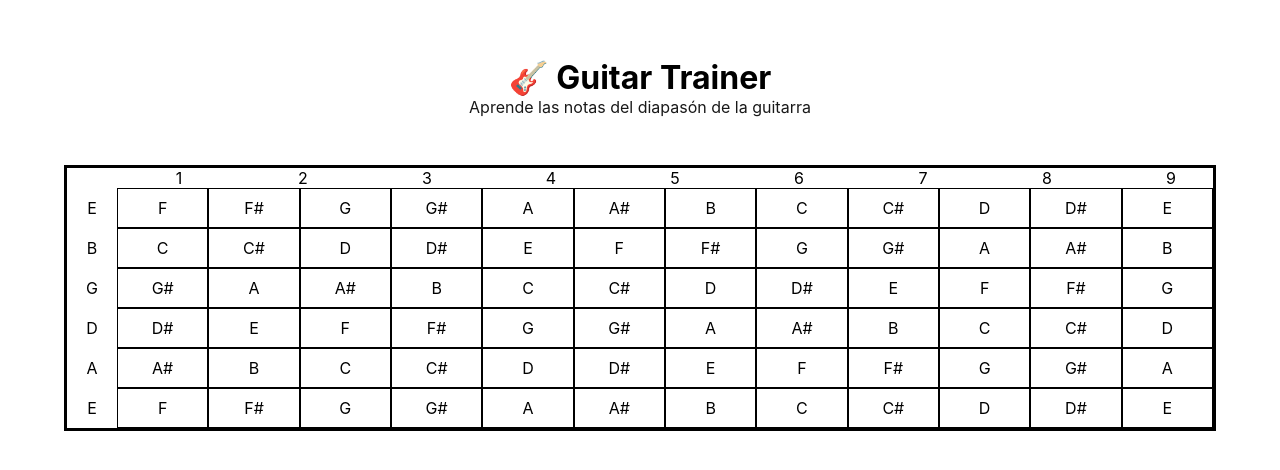
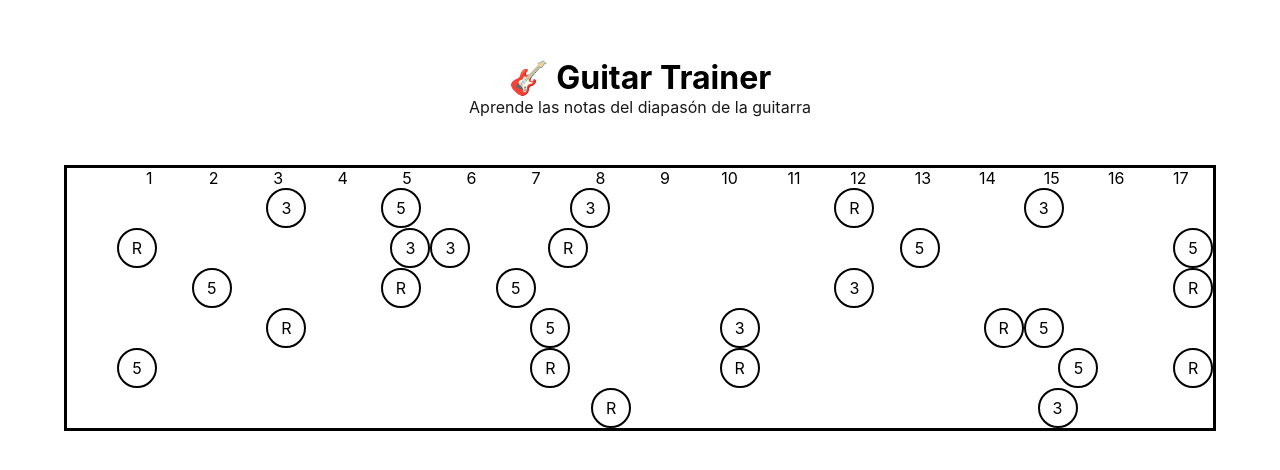
Before and after one commit to DeFrankCom/guitar-trainer, a React (Vite) app: page / in a window 1280 px wide. Shown: the part 156-626 px from the top of the page. Built offline with nearby package versions, Linux system fonts and the light colour scheme.

Commit message:
feat: add caged positions in external file

```diff
--- a/src/components/Fretboard.tsx
+++ b/src/components/Fretboard.tsx
@@ -1,23 +1,21 @@
 import React, { useState } from 'react';
-import type { FretboardData, FretboardNote } from '../types/FretboardNote';
 import { generateFretboardData } from '../utils/fretboardData';
+import { cagedPositions } from '../utils/cagedPositions';
+// Definición de las posiciones, etiquetas y colores según la imagen
 
-interface FretboardProps {
-  totalFrets?: number;
-}
 
-export const Fretboard: React.FC<FretboardProps> = ({
-  totalFrets = 12
-}) => {
-  const [fretboardData] = useState<FretboardData | null>(generateFretboardData(totalFrets));
+const colorMap: Record<string, string> = {
+  red: 'bg-red-500 border-red-600 text-white',
+  blue: 'bg-blue-500 border-blue-600 text-white',
+  cyan: 'bg-cyan-400 border-cyan-600 text-white',
+  green: 'bg-green-500 border-green-600 text-white',
+  yellow: 'bg-yellow-400 border-yellow-500 text-yellow-900',
+};
 
-  if (!fretboardData) {
-    return (
-      <div className="flex justify-center items-center p-20">
-        <div className="text-xl text-white">Cargando diapasón...</div>
-      </div>
-    );
-  }
+const NUM_FRETS = 17;
+
+export const Fretboard: React.FC = () => {
+  const [fretboardData] = useState(() => generateFretboardData(NUM_FRETS));
 
   return (
     <div className="flex justify-center items-center p-5 w-full">
@@ -25,40 +23,36 @@ export const Fretboard: React.FC<FretboardProps> = ({
         {/* Encabezado con números de trastes */}
         <div className="flex mb-2.5 w-full">
           <div className="bg-transparent min-w-[50px] mr-2.5 flex-shrink-0"></div>
-          {Array.from({ length: fretboardData.totalFrets }, (_, i) => (
+          {Array.from({ length: NUM_FRETS }, (_, i) => (
             <div
               key={i}
-              className="bg-guitar-dark min-w-[124px] text-gray-100 py-2 px-1 text-center font-bold text-xs rounded min-w-[40px] mr-0.5 flex-1"
+              className="bg-guitar-dark min-w-[60px] text-gray-100 py-2 px-1 text-center font-bold text-xs rounded mr-0.5 flex-1"
             >
               {i+1}
             </div>
           ))}
         </div>
-
         {/* Cuerdas y notas */}
         {fretboardData.strings.map((guitarString) => (
           <div key={guitarString.stringNumber} className="flex mb-0.5 items-center w-full">
-            {/* Etiqueta de la cuerda */}
             <div className="bg-guitar-dark text-gray-100 py-3 px-2 text-center font-bold text-sm rounded min-w-[50px] mr-2.5 flex-shrink-0 flex items-center justify-center">
-              {guitarString.openNote}
+              {/* Puedes mostrar la nota al aire si lo deseas */}
             </div>
-
-            {/* Contenedor de notas de la cuerda */}
             <div className="flex flex-1 gap-0.5 w-full">
-              {guitarString.notes.map((note) => (
-                <div
-                  key={`${note.string}-${note.fret}`}
-                  className={
-                    `bg-gray-50 border border-gray-300 py-2 px-1 text-center text-xs font-medium rounded min-w-[40px] min-h-[40px] flex items-center justify-center transition-all duration-200 relative flex-1
-                    ${note.isHighlighted ? 'bg-guitar-gold text-black font-bold shadow-lg' : ''}
-                    ${note.isSelected ? 'bg-red-500 text-white font-bold shadow-lg' : ''}
-                    ${note.fret === 0 ? 'bg-blue-50 border-blue-500' : ''}`
-                  }
-                  data-fret={note.fret}
-                >
-                  {note.note}
-                </div>
-              ))}
+              {guitarString.notes.map((note) => {
+                const pos = cagedPositions.find(p => p.string === note.string && p.fret === note.fret);
+                if (!pos) {
+                  return <div key={note.fret} className="min-w-[40px] min-h-[40px] flex-1"></div>;
+                }
+                return (
+                  <div
+                    key={note.fret}
+                    className={`flex items-center justify-center min-w-[40px] min-h-[40px] rounded-full border-2 font-bold text-lg shadow-md ${colorMap[pos.color]}`}
+                  >
+                    {pos.label}
+                  </div>
+                );
+              })}
             </div>
           </div>
         ))}
--- /dev/null
+++ b/src/utils/cagedPositions.ts
@@ -0,0 +1,30 @@
+export const cagedPositions = [
+    { string: 1, fret: 3, label: '3', color: 'red' },
+    { string: 2, fret: 1, label: 'R', color: 'red' },
+    { string: 2, fret: 5, label: '3', color: 'red' },
+    { string: 3, fret: 2, label: '5', color: 'red' },
+    { string: 4, fret: 3, label: 'R', color: 'red' },
+    { string: 5, fret: 1, label: '5', color: 'red' },
+    { string: 1, fret: 5, label: '5', color: 'blue' },
+    { string: 2, fret: 6, label: '3', color: 'blue' },
+    { string: 3, fret: 5, label: 'R', color: 'blue' },
+    { string: 4, fret: 7, label: '5', color: 'blue' },
+    { string: 5, fret: 7, label: 'R', color: 'blue' },
+    { string: 1, fret: 8, label: '3', color: 'cyan' },
+    { string: 2, fret: 8, label: 'R', color: 'cyan' },
+    { string: 3, fret: 7, label: '5', color: 'cyan' },
+    { string: 4, fret: 10, label: '3', color: 'cyan' },
+    { string: 5, fret: 10, label: 'R', color: 'cyan' },
+    { string: 6, fret: 8, label: 'R', color: 'cyan' },
+    { string: 1, fret: 12, label: 'R', color: 'green' },
+    { string: 2, fret: 13, label: '5', color: 'green' },
+    { string: 3, fret: 12, label: '3', color: 'green' },
+    { string: 4, fret: 14, label: 'R', color: 'green' },
+    { string: 5, fret: 15, label: '5', color: 'green' },
+    { string: 6, fret: 15, label: '3', color: 'green' },
+    { string: 1, fret: 15, label: '3', color: 'yellow' },
+    { string: 2, fret: 17, label: '5', color: 'yellow' },
+    { string: 3, fret: 17, label: 'R', color: 'yellow' },
+    { string: 4, fret: 15, label: '5', color: 'yellow' },
+    { string: 5, fret: 17, label: 'R', color: 'yellow' },
+  ];
--- a/src/utils/fretboardData.ts
+++ b/src/utils/fretboardData.ts
@@ -46,7 +46,7 @@ export function generateFretboardData(totalFrets: number = 12): FretboardData {
       notes
     });
   }
-
+  console.log({strings});
   return {
     strings,
     totalFrets
```
